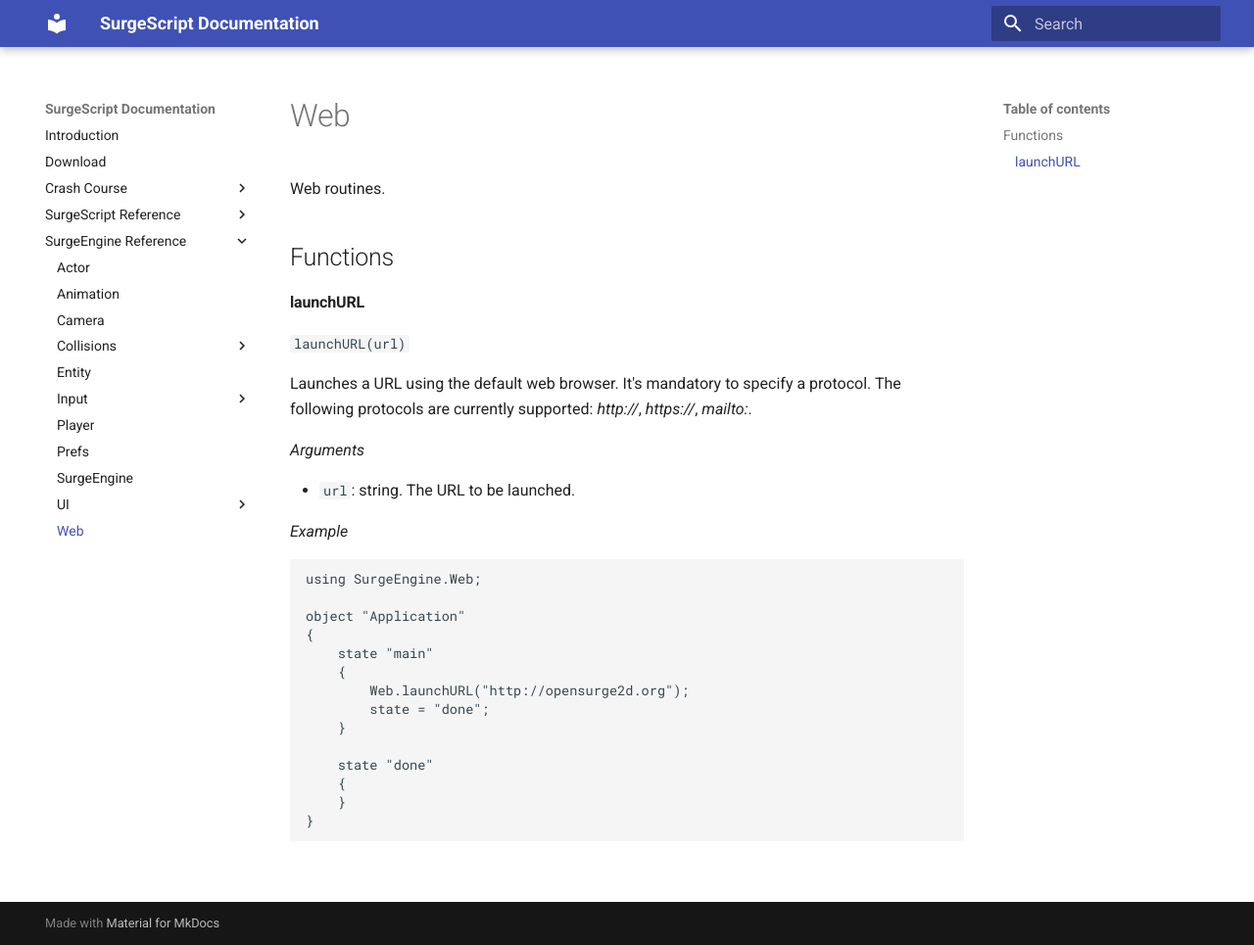
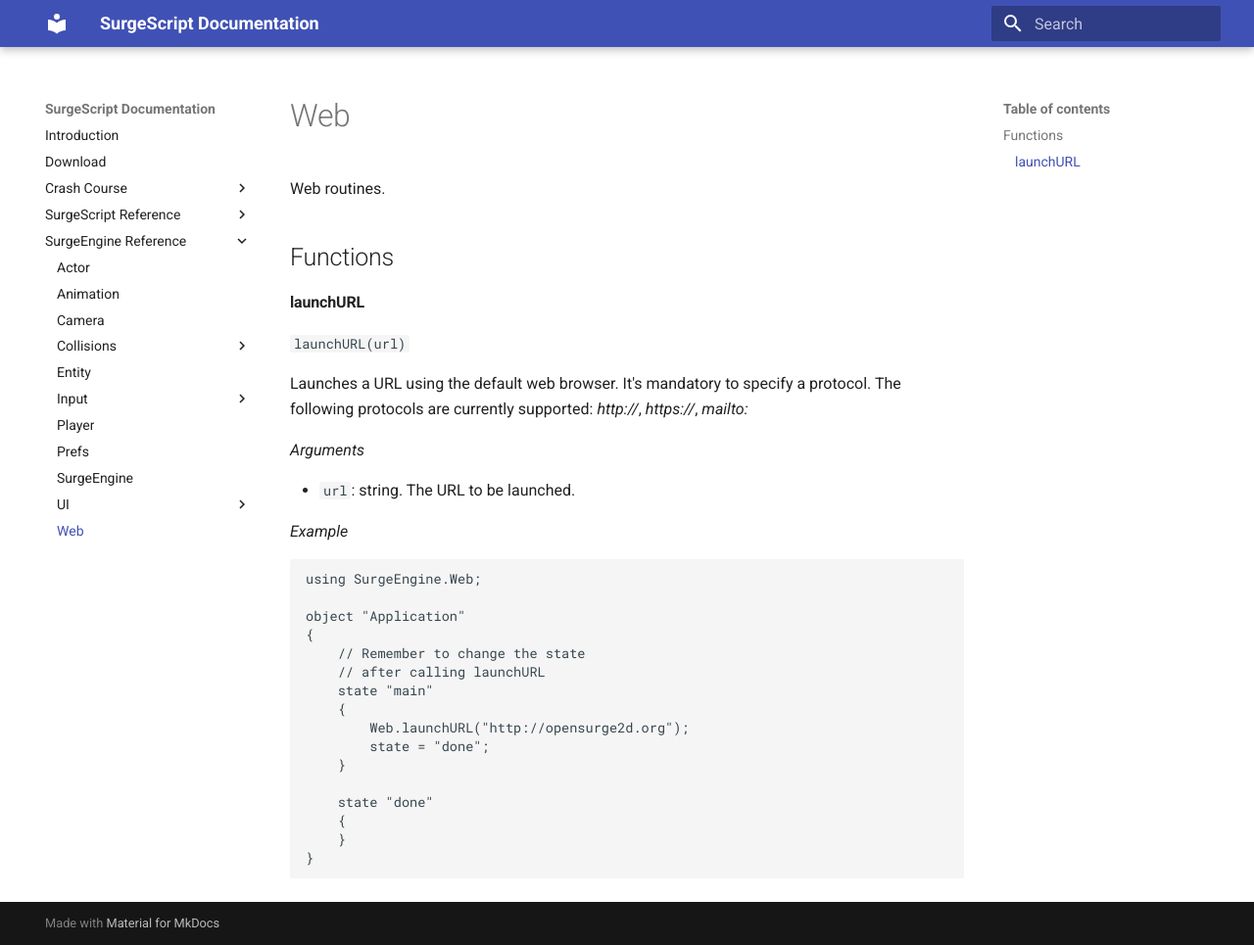
Before and after one commit to alemart/surgescript, an MkDocs documentation site: the page built from docs/engine/web.md, in a window 1280 px wide and 965 px high. Shown: the whole window at 98% size. Built offline with MkDocs 1.6.1 and Material for MkDocs 9.7.7, drawn with Linux system fonts in a browser that asks for light colours; old or Windows-style settings are respelled for this version of MkDocs.

Commit message:
Small changes

```diff
--- a/docs/engine/web.md
+++ b/docs/engine/web.md
@@ -10,7 +10,7 @@ Functions
 
 `launchURL(url)`
 
-Launches a URL using the default web browser. It's mandatory to specify a protocol. The following protocols are currently supported: *http://*, *https://*, *mailto:*.
+Launches a URL using the default web browser. It's mandatory to specify a protocol. The following protocols are currently supported: *http://*, *https://*, *mailto:*
 
 *Arguments*
 
@@ -22,6 +22,8 @@ using SurgeEngine.Web;
 
 object "Application"
 {
+    // Remember to change the state
+    // after calling launchURL
     state "main"
     {
         Web.launchURL("http://opensurge2d.org");
```
